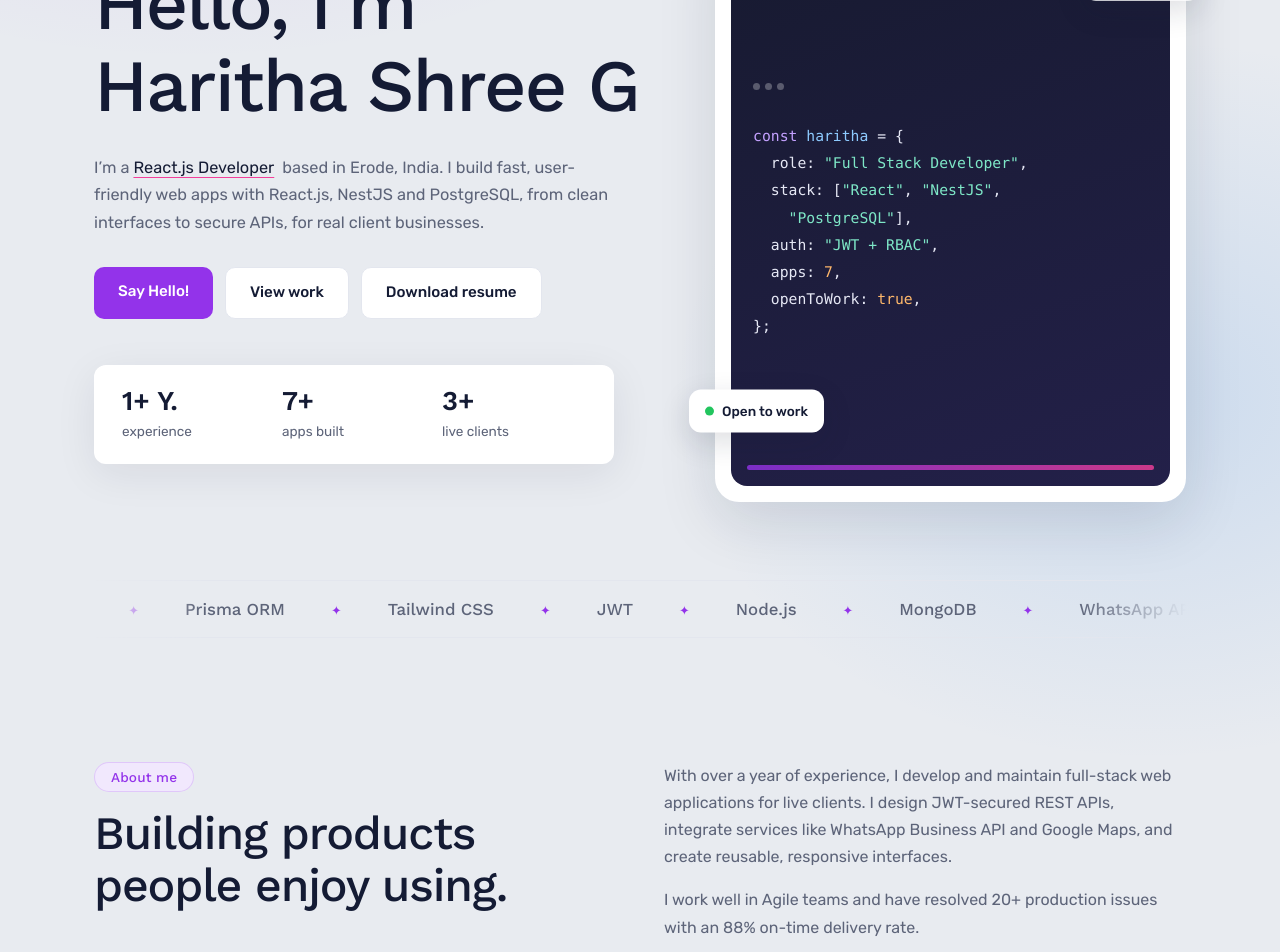
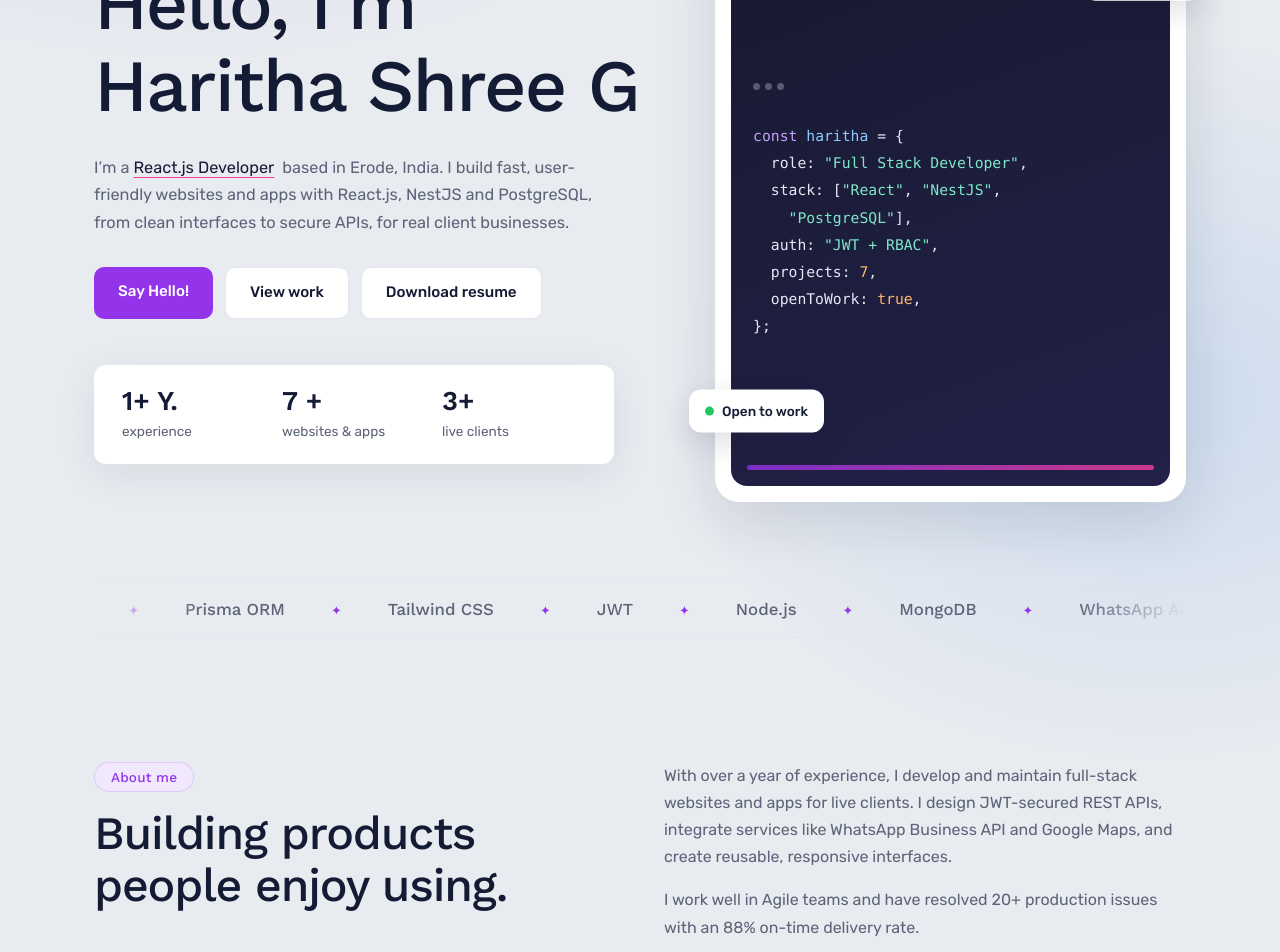
Before and after one commit to harithashree47/portfolio2, a React (Vite) app in the folder frontend/: page / in a window 1280 px wide. Shown: the part 240-1192 px from the top of the page. Built offline with nearby package versions, Linux system fonts and the light colour scheme.

Commit message:
fixed apps rename  to projects

```diff
--- a/frontend/src/App.jsx
+++ b/frontend/src/App.jsx
@@ -7,7 +7,7 @@ const CODE = `<span class="k">const</span> <span class="v">haritha</span> = {
   stack: [<span class="s">"React"</span>, <span class="s">"NestJS"</span>,
     <span class="s">"PostgreSQL"</span>],
   auth: <span class="s">"JWT + RBAC"</span>,
-  apps: <span class="n">7</span>,
+  projects: <span class="n">7</span>,
   openToWork: <span class="b">true</span>,
 };`
 const reduce = window.matchMedia('(prefers-reduced-motion: reduce)').matches
@@ -134,7 +134,7 @@ function Hero() {
         <h1>Hello, I’m<br />Haritha Shree G</h1>
         <p>
           I’m a <u>{role}</u><span className="caret" /> based in Erode, India. I build fast, user-friendly
-          web apps with React.js, NestJS and PostgreSQL, from clean interfaces to secure APIs, for real client businesses.
+          websites and apps with React.js, NestJS and PostgreSQL, from clean interfaces to secure APIs, for real client businesses.
         </p>
         <div className="row">
           <a className="btn" href="#contact">Say Hello!</a>
@@ -143,7 +143,7 @@ function Hero() {
         </div>
         <div className="stats">
           <div><Count to={1} suffix="+ Y." /><span>experience</span></div>
-          <div><Count to={7} suffix="+" /><span>apps built</span></div>
+          <div><Count to={7} suffix=" +" /><span>websites &amp; apps</span></div>
           <div><Count to={3} suffix="+" /><span>live clients</span></div>
         </div>
       </div>
@@ -175,7 +175,7 @@ const About = () => (
         <h2 className="sh">Building products people enjoy using.</h2>
       </div>
       <div {...aos('fade-left', 100)}>
-        <p>With over a year of experience, I develop and maintain full-stack web applications for live clients. I design JWT-secured REST APIs, integrate services like WhatsApp Business API and Google Maps, and create reusable, responsive interfaces.</p>
+        <p>With over a year of experience, I develop and maintain full-stack websites and apps for live clients. I design JWT-secured REST APIs, integrate services like WhatsApp Business API and Google Maps, and create reusable, responsive interfaces.</p>
         <p>I work well in Agile teams and have resolved 20+ production issues with an 88% on-time delivery rate.</p>
       </div>
     </div>
@@ -234,9 +234,9 @@ const Projects = () => (
 )
 
 const POINTS = [
-  'Built and maintained 7+ full-stack apps with React.js, NestJS, PostgreSQL and Prisma ORM, supporting 3+ live client projects.',
+  'Built and maintained 7 + full-stack websites and apps with React.js, NestJS, PostgreSQL and Prisma ORM, supporting 3+ live client projects.',
   'Designed secure REST APIs with JWT authentication and centralized error handling across 500+ records.',
-  'Created reusable, responsive UI components with React.js and Tailwind CSS, shared across all 7+ apps.',
+  'Created reusable, responsive UI components with React.js and Tailwind CSS, shared across all 7 + projects.',
   'Resolved 20+ production issues with 5+ senior developers, reaching 88% on-time delivery.',
   'Supported live deployment on Hostinger with an Nginx reverse proxy and PM2.',
 ]
```
Also changed, not shown: frontend/src/data.js.
